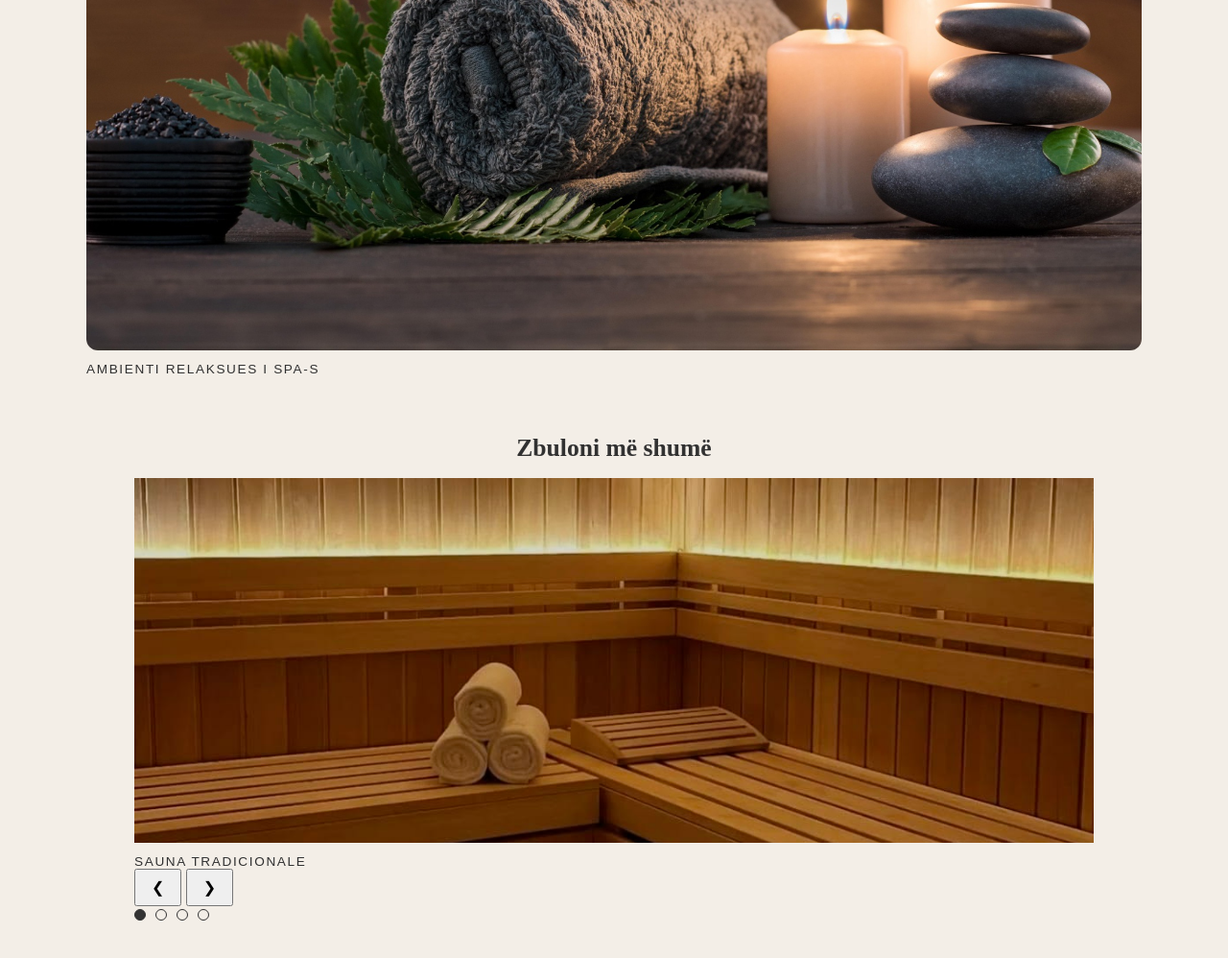
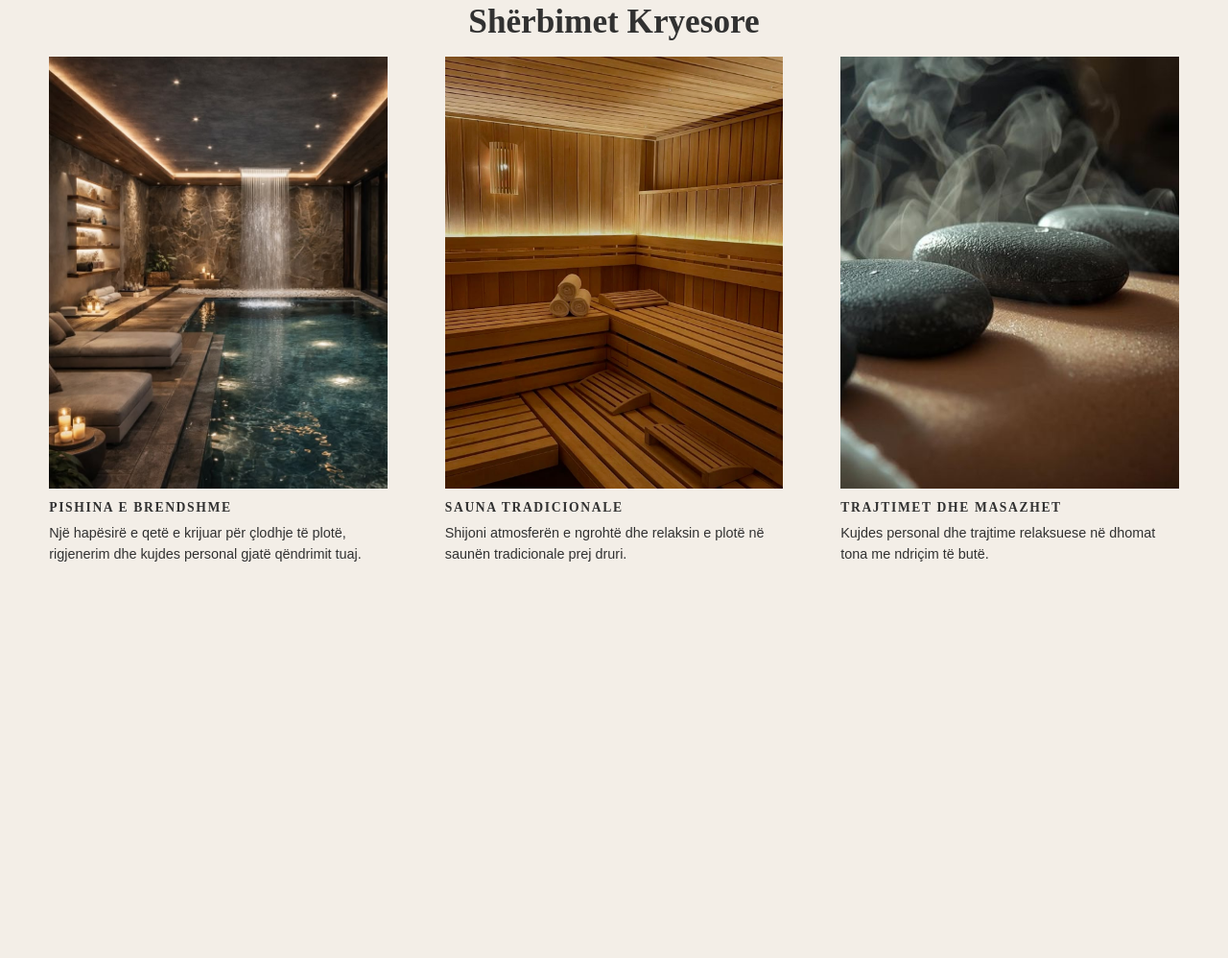
Before and after one commit to TTDSpRaYz/Projekti-DZW, a plain HTML site: page html/spa.html in a window 1280 px wide. Shown: the part 770-1768 px from the top of the page at 96% size. After the commit the page ends 1418 px from the top, so only its background shows below. Drawn offline with Linux system fonts and the light colour scheme.

Commit message:
Ndryshimi i file te Spa

```diff
--- a/css/pages.css
+++ b/css/pages.css
@@ -75,9 +75,32 @@
     text-align: center;
 }
 
-.spa-intro h1 {
+.spa-intro h2 {
+    font-size: 2.2rem;
+    margin-bottom: 0.5rem;
+}
+
+.spa-intro h2 {
     font-size: 2.2rem;
     margin-bottom: 1rem;
+}
+
+.spa-intro p {
+    font-size: 1rem;
+    line-height: 1.6;
+}
+
+.spa-banner {
+    margin: 0 auto 80px auto;
+    width: 92%;
+    max-width: 1300px;
+}
+
+.spa-banner-img {
+    display: block;
+    width: 100%;
+    height: 450px;
+    object-fit: cover;
 }
 
 .spa-gallery h2 {
@@ -86,110 +109,41 @@
     text-align: center;
 }
 
-.spa-highlights {
+.spa-cards {
+    width: 92%;
+    max-width: 1300px;
     margin: 0 auto 60px auto;
-    width: 90%;
-    max-width: 1100px;
+    display: flex;
+    justify-content: space-between;
+    gap: 60px;
 }
 
-.spa-highlights figure {
+.spa-card {
+    width: 32%;
     margin: 0;
 }
 
-.spa-highlights img {
+.spa-card img {
     display: block;
     width: 100%;
-    height: auto;
-    object-fit: contain;
-    border-radius: 12px;
+    height: 450px;
+    object-fit: cover;
 }
 
-.spa-highlights figcaption {
+.spa-card figcaption {
     margin-top: 12px;
+    text-align: left;
+}
+
+.spa-card figcaption h3 {
     font-size: 0.85rem;
     text-transform: uppercase;
     letter-spacing: 0.12em;
-    text-align: left;
+    margin: 0 0 8px 0;
 }
 
-.spa-slider-wrapper {
-    width: 85%;
-    max-width: 1000px;
-    margin: 0 auto 60px auto;
-}
-
-.spa-slider-wrapper h3 {
-    font-size: 1.6rem;
-    margin-bottom: 1rem;
-    text-align: center;
-}
-
-.spa-viewport {
-    overflow: hidden;
-}
-
-.spa-slider {
-    list-style: none;
-    display: flex;
-    padding: 0;
+.spa-card figcaption p {
+    font-size: 0.9rem;
+    line-height: 1.5;
     margin: 0;
 }
-
-.spa-slide {
-    width: 100%;
-    flex-shrink: 0;
-}
-
-.spa-slide figure {
-    margin: 0;
-}
-
-.spa-slide img {
-    display: block;
-    width: 100%;
-    height: 380px;
-    object-fit: cover;
-}
-
-.spa-slide figcaption {
-    margin-top: 12px;
-    font-size: 0.85rem;
-    text-transform: uppercase;
-    letter-spacing: 0.12em;
-    text-align: left;
-}
-
-.slider-controls {
-    display: flex;
-    justify-content: center;
-    align-items: center;
-    gap: 16px;
-    margin-top: 16px;
-}
-
-.slider-btn {
-    padding: 8px 16px;
-    font-size: 1rem;
-    cursor: pointer;
-}
-
-.slider-dots {
-    list-style: none;
-    display: flex;
-    gap: 10px;
-    padding: 0;
-    margin: 0;
-}
-
-.dot {
-    width: 12px;
-    height: 12px;
-    border-radius: 50%;
-    border: 1px solid #333;
-    background-color: transparent;
-    cursor: pointer;
-}
-
-.dot.active {
-    background-color: #333;
-}
--- a/html/spa.html
+++ b/html/spa.html
@@ -27,65 +27,48 @@
     <main>
 
         <section class="spa-intro">
-            <h1>SPA</h1>
-            <p>
-                Një hapësirë e qetë e krijuar për çlodhje të plotë, rigjenerim dhe kujdes personal gjatë qëndrimit tuaj.
-                Shijoni atmosferën e ngrohtë, pishinën e brendshme, saunën dhe trajtimet relaksuese në çdo stinë.
-            </p>
+            <article class="spa-intro-text">
+                <h2>SPA</h2>
+                <p>
+                    Një hapësirë e qetë e krijuar për çlodhje të plotë, rigjenerim dhe kujdes personal gjatë qëndrimit tuaj.
+                    Shijoni atmosferën e ngrohtë, pishinën e brendshme, saunën dhe trajtimet relaksuese në çdo stinë.
+                </p>
+            </article>
+
+
+               <h2>Hapësirat dhe Relaksi</h2>
+                <img src="../fotot/spa1.jpg" alt="Ambient i ngrohtë i spa-s me qirinj, vazo dhe peshqirë" class="spa-banner-img">
         </section>
 
         <section class="spa-gallery">
-            <h2>Hapësirat dhe Relaksi</h2>
+            <h2>Shërbimet Kryesore</h2>
 
-            <article class="spa-highlights">
-               <figure>
-                   <img src="../fotot/spa1.jpg" alt="Ambient i ngrohtë i spa-s me qirinj, vazo dhe peshqirë">
-               </figure>
-               <figcaption>Ambienti relaksues i spa-s</figcaption>
+            <article class="spa-cards">
+                <figure class="spa-card">
+                    <img src="../fotot/Pishina e spa.jpg" alt="Pishinë e brendshme spa-je me ujë të qetë dhe ndriçim të butë">
+                    <figcaption>
+                        <h3>Pishina e Brendshme</h3>
+                        <p>Një hapësirë e qetë e krijuar për çlodhje të plotë, rigjenerim dhe kujdes personal gjatë qëndrimit tuaj.</p>
+                    </figcaption>
+                </figure>
+
+                <figure class="spa-card">
+                    <img src="../fotot/Sauna.jpg" alt="Saunë tradicionale prej druri me ndriçim të ngrohtë">
+                    <figcaption>
+                        <h3>Sauna Tradicionale</h3>
+                        <p>Shijoni atmosferën e ngrohtë dhe relaksin e plotë në saunën tradicionale prej druri.</p>
+                    </figcaption>
+                </figure>
+
+                <figure class="spa-card">
+                    <img src="../fotot/Trajtime.jpg" alt="Dhomë trajtimesh dhe masazhi me rafte dhe ndriçim të butë">
+                    <figcaption>
+                        <h3>Trajtimet dhe Masazhet</h3>
+                        <p>Kujdes personal dhe trajtime relaksuese në dhomat tona me ndriçim të butë.</p>
+                    </figcaption>
+                </figure>
             </article>
 
-            <section class="spa-slider-wrapper" aria-label="Galeria me rrëshqitje e hapësirave SPA">
-                <h3>Zbuloni më shumë</h3>
-
-                <article class="spa-viewport" id="spaViewport">
-                    <ul class="spa-slider" id="spaSlider">
-                        <li class="spa-slide">
-                            <figure>
-                                <img src="../fotot/Sauna.jpg" alt="Saunë tradicionale prej druri me ndriçim të ngrohtë" draggable="false">
-                                <figcaption>Sauna tradicionale</figcaption>
-                            </figure>
-                        </li>
-                        <li class="spa-slide">
-                            <figure>
-                                <img src="../fotot/Dhoma e spa.jpg" alt="Dhomë trajtimesh dhe masazhi me rafte dhe ndriçim të butë" draggable="false">
-                                <figcaption>Dhoma e trajtimeve</figcaption>
-                            </figure>
-                        </li>
-                        <li class="spa-slide">
-                            <figure>
-                                <img src="../fotot/Organizimi.jpg" alt="Rafte të rregulluara me shishe produktesh kujdesi, peshqirë dhe qirinj" draggable="false">
-                                <figcaption>Kujdesi dhe detajet</figcaption>
-                            </figure>
-                        </li>
-                        <li class="spa-slide">
-                            <figure>
-                                <img src="../fotot/Pishina e spa.jpg" alt="Pishinë e brendshme spa-je me ujë të qetë dhe ndriçim të butë" draggable="false">
-                                <figcaption>Pishina relaksuese</figcaption>
-                            </figure>
-                        </li>
-                    </ul>
-
-                    <button type="button" class="slider-btn prev" id="prevBtn" aria-label="Fotoja e mëparshme">&#10094;</button>
-                    <button type="button" class="slider-btn next" id="nextBtn" aria-label="Fotoja tjetër">&#10095;</button>
-                </article>
-
-                <ul class="slider-dots" id="sliderDots">
-                    <li><button type="button" class="dot active" data-index="0" aria-label="Fotoja 1"></button></li>
-                    <li><button type="button" class="dot" data-index="1" aria-label="Fotoja 2"></button></li>
-                    <li><button type="button" class="dot" data-index="2" aria-label="Fotoja 3"></button></li>
-                    <li><button type="button" class="dot" data-index="3" aria-label="Fotoja 4"></button></li>
-                </ul>
-            </section>
         </section>
     </main>
 
```
Also changed, not shown: fotot/Dhoma e spa.jpg (deleted), fotot/dhoma e spa1.png (added), fotot/trajtime.jpg (added).
